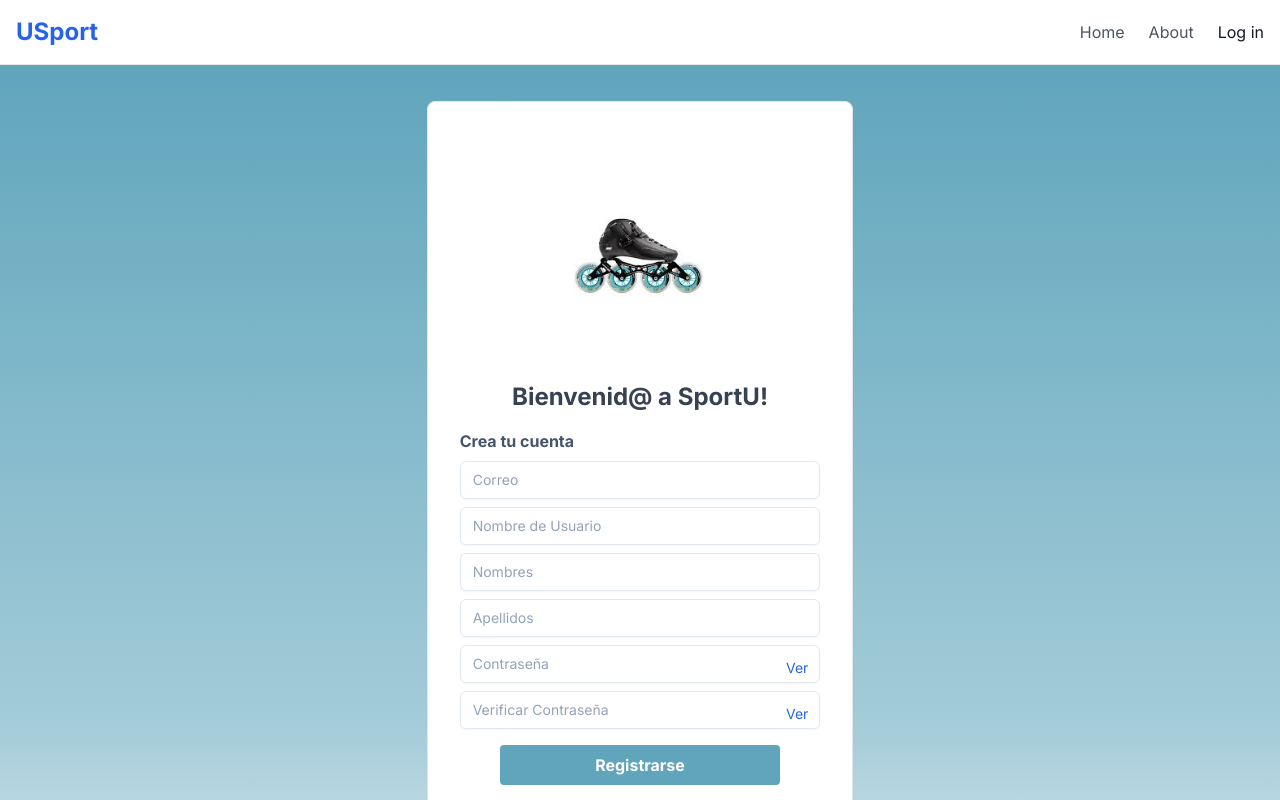
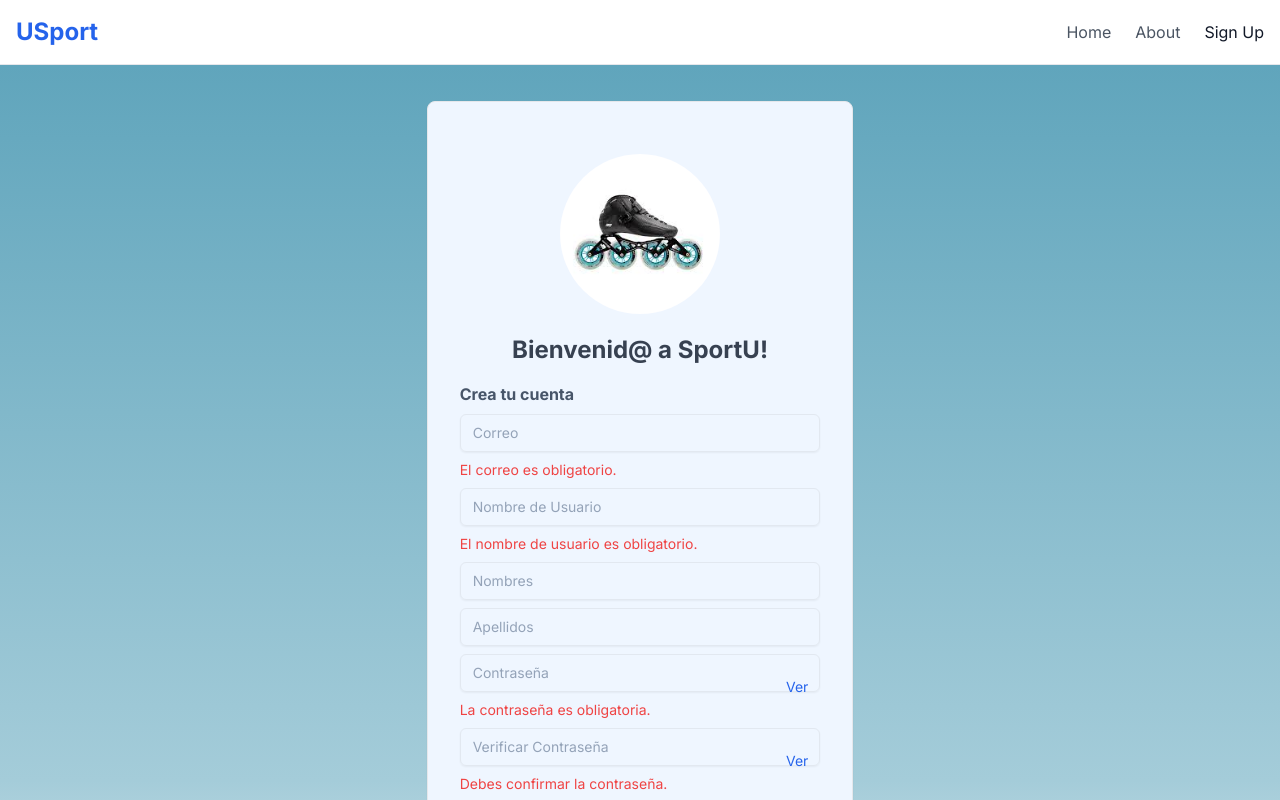
Before and after one commit to JaredMijailRE/IngesoftI, a Vue app in the folder Proyecto/: page /signup in a window 1280 px wide. Both pictures are taken after a click on the button "Registrarse". Shown: the top 800 px of the page. Built offline with nearby package versions, Linux system fonts and the light colour scheme.

Commit message:
se añadió la verificación de los campos 🥳🎉

```diff
--- a/Proyecto/src/App.vue
+++ b/Proyecto/src/App.vue
@@ -27,12 +27,14 @@ import HelloWorld from './components/HelloWorld.vue'
             >
               About
             </router-link>
+
             <router-link
-              to="/logIn"
+              to="/signup"
             > <button>
-              Log in
+              Sign Up
             </button>
             </router-link>
+
           </div>
         </div>
       </div>
--- a/Proyecto/src/views/SignUp.vue
+++ b/Proyecto/src/views/SignUp.vue
@@ -13,7 +13,46 @@ const lastnames = ref('')
 const password = ref('')
 const verifypassword = ref('')
 
+const errors = ref([])
 
+function handleSubmit() {
+  errors.value = {}
+    if (!email.value){
+        errors.value.email = 'El correo es obligatorio.'
+  } else if (!/^[\w-.]+@([\w-]+\.)+[\w-]{2,4}$/.test(email.value)) {
+    errors.value.email = 'El correo no es válido.'
+  }
+  if (!username.value) {
+    errors.value.username = 'El nombre de usuario es obligatorio.'
+  }
+
+  if (!firstnames.value) {
+    errors.value.firstName = 'El nombre es obligatorio.'
+  }
+
+  if (!lastnames.value) {
+    errors.value.lastName = 'El apellido es obligatorio.'
+  }
+
+  if (!password.value) {
+    errors.value.password = 'La contraseña es obligatoria.'
+  } else if (password.value.length < 8) {
+    errors.value.password = 'La contraseña debe tener al menos 8 caracteres.'
+  }
+
+  if (!verifypassword.value) {
+    errors.value.verifypassword = 'Debes confirmar la contraseña.'
+  } else if (verifypassword.value !== password.value) {
+    errors.value.verifypassword = 'Las contraseñas no coinciden.'
+  }
+
+
+  if (Object.keys(errors.value).length === 0) {
+    alert('✅ ¡Registro válido! ✅')
+
+  }
+
+};
 
 </script>
 
@@ -21,16 +60,21 @@ const verifypassword = ref('')
 
 <div class="min-h-screen bg-gradient-to-t from-sportu-200 from-10% via-sportu-300 via-20% to-sportu-600 py-9">
     <div class="flex justify-center">
-        <div class="card hover:shadow-lg transition-shadow w-1/3 flex-col px-8 py-8">
-            <img class="w-40 mx-auto my-5 rounded-full object-cover" src="/src/assets/patin_logo.jpg" alt="Logo sportU">
+        <div class="card hover:shadow-lg bg-blue-50 transition-shadow w-1/3 flex-col px-8 py-8 ">
+            <img class="w-40 h-40 mx-auto my-5 rounded-full object-cover" src="/src/assets/patin_logo.jpg" alt="Logo sportU">
             <h1 class="text-2xl text-center font-bold text-gray-700 mb-4">Bienvenid@ a SportU!</h1>
             <h1 class="text-1xl font-bold text-secondary-600 mb-2">Crea tu cuenta</h1>
-            <input class="w-full bg-transparent placeholder:text-slate-400 text-slate-700 text-sm border border-slate-200 rounded-md px-3 py-2 transition duration-300 ease focus:outline-none focus:border-sportu-400 hover:border-slate-300 shadow-sm focus:shadow mb-2" placeholder="Correo">
-            <input class="w-full bg-transparent placeholder:text-slate-400 text-slate-700 text-sm border border-slate-200 rounded-md px-3 py-2 transition duration-300 ease focus:outline-none focus:border-sportu-400 hover:border-slate-300 shadow-sm focus:shadow mb-2" placeholder="Nombre de Usuario">
-            <input class="w-full bg-transparent placeholder:text-slate-400 text-slate-700 text-sm border border-slate-200 rounded-md px-3 py-2 transition duration-300 ease focus:outline-none focus:border-sportu-400 hover:border-slate-300 shadow-sm focus:shadow mb-2" placeholder="Nombres">
-            <input class="w-full bg-transparent placeholder:text-slate-400 text-slate-700 text-sm border border-slate-200 rounded-md px-3 py-2 transition duration-300 ease focus:outline-none focus:border-sportu-400 hover:border-slate-300 shadow-sm focus:shadow mb-2" placeholder="Apellidos">
+            <input v-model="email" class="w-full bg-transparent placeholder:text-slate-400 text-slate-700 text-sm border border-slate-200 rounded-md px-3 py-2 transition duration-300 ease focus:outline-none focus:border-sportu-400 hover:border-slate-300 shadow-sm focus:shadow mb-2" placeholder="Correo":class="{ 'border-red-500': errors.email }" >
+            <p v-if="errors.email" class="text-sm text-red-500 mb-2">{{ errors.email }}</p>
+            <input v-model="username" class="w-full bg-transparent placeholder:text-slate-400 text-slate-700 text-sm border border-slate-200 rounded-md px-3 py-2 transition duration-300 ease focus:outline-none focus:border-sportu-400 hover:border-slate-300 shadow-sm focus:shadow mb-2" placeholder="Nombre de Usuario":class="{'border-red-500':errors.username}">
+            <p v-if="errors.username" class="text-sm text-red-500 mb-2">{{ errors.username }}</p>
+            <input v-model="firstnames" class="w-full bg-transparent placeholder:text-slate-400 text-slate-700 text-sm border border-slate-200 rounded-md px-3 py-2 transition duration-300 ease focus:outline-none focus:border-sportu-400 hover:border-slate-300 shadow-sm focus:shadow mb-2" placeholder="Nombres":class="{'border-red-500':errors.firstnames}">
+            <p v-if="errors.lastnames" class="text-sm text-red-500 mb-2">{{ errors.lastnames }}</p>
+            <input v-model="lastnames" class="w-full bg-transparent placeholder:text-slate-400 text-slate-700 text-sm border border-slate-200 rounded-md px-3 py-2 transition duration-300 ease focus:outline-none focus:border-sportu-400 hover:border-slate-300 shadow-sm focus:shadow mb-2" placeholder="Apellidos":class="{'border-red-500':errors.lastnames}">
+            <p v-if="errors.lastnames" class="text-sm text-red-500 mb-2">{{ errors.lastnames }}</p>
             <div class="relative">
-                <input :type="showPassword ? 'text' : 'password'" id="contraseña" class="w-full bg-transparent placeholder:text-slate-400 text-slate-700 text-sm border border-slate-200 rounded-md px-3 py-2 transition duration-300 ease focus:outline-none focus:border-sportu-400 hover:border-slate-300 shadow-sm focus:shadow mb-2" placeholder="Contraseña">
+                <input :type="showPassword ? 'text' : 'password'" id="contraseña" v-model="password" class="w-full bg-transparent placeholder:text-slate-400 text-slate-700 text-sm border border-slate-200 rounded-md px-3 py-2 transition duration-300 ease focus:outline-none focus:border-sportu-400 hover:border-slate-300 shadow-sm focus:shadow mb-2" placeholder="Contraseña":class="{'border-red-500':errors.password}">
+                <p v-if="errors.password" class="text-sm text-red-500 mb-2">{{ errors.password }}</p>
                 <button
                 type="button"
                 @click="showPassword = !showPassword"
@@ -41,8 +85,8 @@ const verifypassword = ref('')
 
 
             <div class="relative">
-            <input :type="showPassword2? 'text' : 'password'" id="verificar_contraseña"class="w-full bg-transparent placeholder:text-slate-400 text-slate-700 text-sm border border-slate-200 rounded-md px-3 py-2 transition duration-300 ease focus:outline-none focus:border-sportu-400 hover:border-slate-300 shadow-sm focus:shadow mb-2" placeholder="Verificar Contraseña">
-
+            <input :type="showPassword2? 'text' : 'password'" id="verificar_contraseña" v-model="verifypassword" class="w-full bg-transparent placeholder:text-slate-400 text-slate-700 text-sm border border-slate-200 rounded-md px-3 py-2 transition duration-300 ease focus:outline-none focus:border-sportu-400 hover:border-slate-300 shadow-sm focus:shadow mb-2" placeholder="Verificar Contraseña":class="{'border-red-500':errors.verifypassword}">
+            <p v-if="errors.verifypassword" class="text-sm text-red-500 mb-2">{{ errors.verifypassword }}</p>
             <button
             type="button"
             @click="showPassword2 = !showPassword2"
@@ -52,7 +96,7 @@ const verifypassword = ref('')
             </div>
 
             <div class="flex justify-center p-10 pt-2 gap-7">
-            <button class="w-full bg-sportu-600 hover:bg-sportu-700 text-white font-bold py-2 px-4 rounded">Registrarse</button>
+            <button type="button" @click = "handleSubmit" class="w-full bg-sportu-600 hover:bg-sportu-700 text-white font-bold py-2 px-4 rounded ">Registrarse</button>
             </div>
 
         </div>
```
